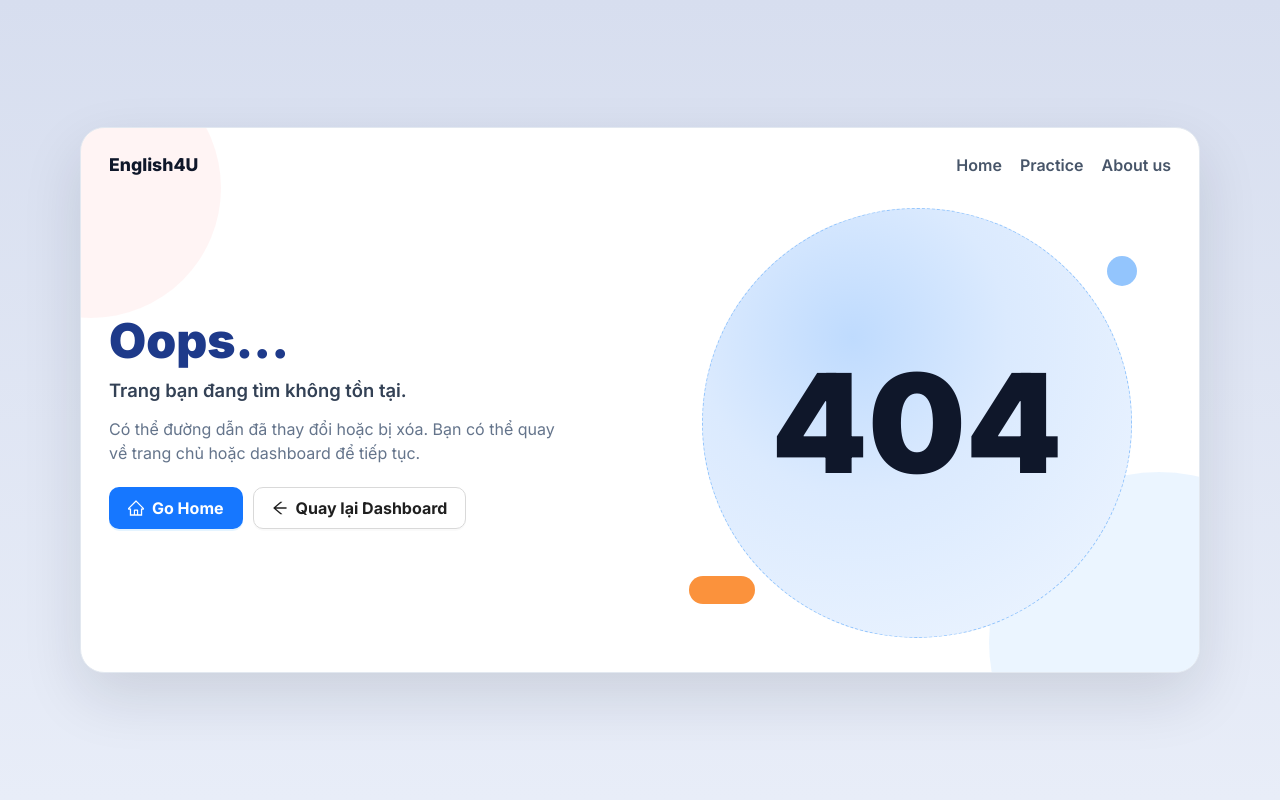
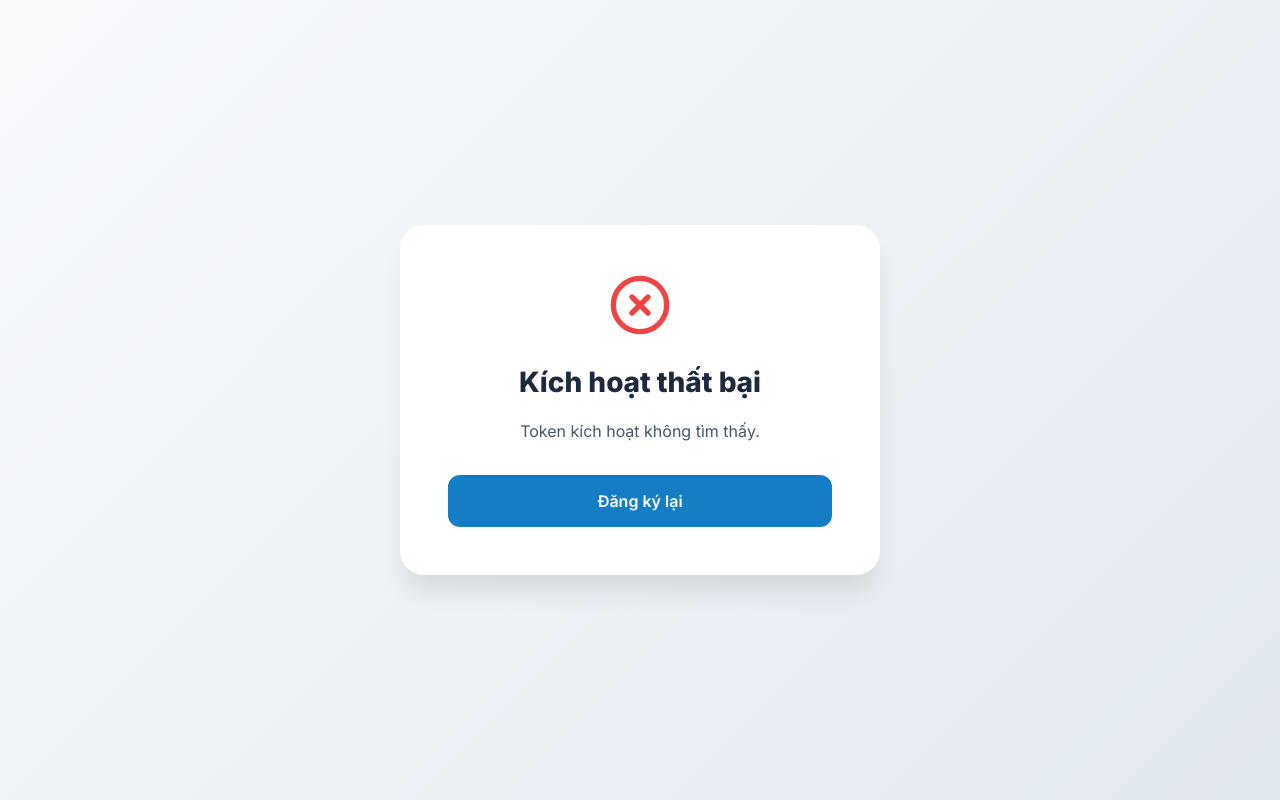
Before and after one commit to mtri9904/English4U, a React (Vite) app in the folder english4u-frontend/: page /confirm-email in a window 1280 px wide. Built offline with nearby package versions, Linux system fonts and the light colour scheme; no server answers; what @cloudinary/url-gen would draw is missing.

Commit message:
fix: route email activation link to frontend confirm-email page to bypass chrome safe browsing warning

```diff
--- a/english4u-frontend/src/app/router/index.tsx
+++ b/english4u-frontend/src/app/router/index.tsx
@@ -6,6 +6,7 @@ import { AboutPage } from '@/features/home/pages/AboutPage';
 import { ContactPage } from '@/features/home/pages/ContactPage';
 import { LoginPage } from '@/features/auth/pages/LoginPage';
 import ResetPasswordPage from '@/features/auth/pages/ResetPasswordPage';
+import { ConfirmEmailPage } from '@/features/auth/pages/ConfirmEmailPage';
 import {
     AdminLoginPage,
     AdminDashboard,
@@ -71,6 +72,10 @@ export const appRouter = createBrowserRouter([
     {
         path: '/reset-password',
         element: <ResetPasswordPage />,
+    },
+    {
+        path: '/confirm-email',
+        element: <ConfirmEmailPage />,
     },
     {
         path: '/admin/login',
--- a/english4u-frontend/src/features/auth/api/auth.api.ts
+++ b/english4u-frontend/src/features/auth/api/auth.api.ts
@@ -15,8 +15,8 @@ export const authApi = {
         const response = await axiosInstance.post<AuthResponse>('auth/google', { idToken });
         return response.data;
     },
-    verifyEmail: async (token: string): Promise<any> => {
-        const response = await axiosInstance.get(`auth/verify-email`, { params: { token } });
+    confirmEmail: async (token: string): Promise<any> => {
+        const response = await axiosInstance.post('auth/confirm-email', null, { params: { token } });
         return response.data;
     },
     verifyOtp: async (data: { email: string; otp: string }): Promise<any> => {
@@ -53,9 +53,9 @@ export const useRegisterMutation = () => {
     });
 };
 
-export const useVerifyEmailMutation = () => {
+export const useConfirmEmailMutation = () => {
     return useMutation({
-        mutationFn: authApi.verifyEmail,
+        mutationFn: authApi.confirmEmail,
     });
 };
 
--- /dev/null
+++ b/english4u-frontend/src/features/auth/pages/ConfirmEmailPage.tsx
@@ -0,0 +1,62 @@
+import { useEffect, useState } from 'react';
+import { useSearchParams, Link } from 'react-router-dom';
+import { CheckCircle, XCircle, Loader2 } from 'lucide-react';
+import { useConfirmEmailMutation } from '../api/auth.api';
+
+export function ConfirmEmailPage() {
+    const [searchParams] = useSearchParams();
+    const token = searchParams.get('token');
+    const confirmMutation = useConfirmEmailMutation();
+    const [status, setStatus] = useState<'loading' | 'success' | 'error'>('loading');
+    const [errorMessage, setErrorMessage] = useState('');
+
+    useEffect(() => {
+        if (!token) {
+            setStatus('error');
+            setErrorMessage('Token kích hoạt không tìm thấy.');
+            return;
+        }
+
+        confirmMutation.mutate(token, {
+            onSuccess: () => {
+                setStatus('success');
+            },
+            onError: (error: any) => {
+                setStatus('error');
+                setErrorMessage(error.response?.data?.message || 'Liên kết kích hoạt đã hết hạn hoặc không hợp lệ.');
+            }
+        });
+    }, [token]);
+
+    return (
+        <div style={{ minHeight: '100vh', display: 'flex', alignItems: 'center', justifyContent: 'center', background: 'linear-gradient(135deg, #f8fafc 0%, #e2e8f0 100%)', padding: '20px', fontFamily: 'var(--font-sans)' }}>
+            <div style={{ maxWidth: '480px', width: '100%', background: '#fff', padding: '48px', borderRadius: '24px', boxShadow: '0 20px 25px -5px rgba(0, 0, 0, 0.1)', textAlign: 'center' }}>
+                {status === 'loading' && (
+                    <div style={{ display: 'flex', flexDirection: 'column', alignItems: 'center', gap: '24px' }}>
+                        <Loader2 size={64} className="animate-spin" style={{ color: 'var(--color-primary)' }} />
+                        <h2 style={{ fontSize: '1.5rem', fontWeight: 700 }}>Đang kích hoạt tài khoản</h2>
+                        <p style={{ color: 'var(--color-text-secondary)' }}>Vui lòng đợi trong giây lát khi chúng tôi xác nhận liên kết của bạn...</p>
+                    </div>
+                )}
+
+                {status === 'success' && (
+                    <div>
+                        <CheckCircle size={64} color="#10b981" style={{ margin: '0 auto 24px' }} />
+                        <h2 style={{ fontSize: '1.75rem', fontWeight: 800, marginBottom: '16px' }}>Thành công!</h2>
+                        <p style={{ color: 'var(--color-text-secondary)', marginBottom: '32px' }}>Tài khoản của bạn đã được kích hoạt thành công. Bây giờ bạn có thể đăng nhập để trải nghiệm hệ thống.</p>
+                        <Link to="/login" style={{ display: 'block', width: '100%', padding: '14px', background: 'var(--color-primary)', color: '#fff', borderRadius: '12px', fontWeight: 600, textDecoration: 'none' }}>Đăng nhập ngay</Link>
+                    </div>
+                )}
+
+                {status === 'error' && (
+                    <div>
+                        <XCircle size={64} color="#ef4444" style={{ margin: '0 auto 24px' }} />
+                        <h2 style={{ fontSize: '1.75rem', fontWeight: 800, marginBottom: '16px' }}>Kích hoạt thất bại</h2>
+                        <p style={{ color: 'var(--color-text-secondary)', marginBottom: '32px' }}>{errorMessage}</p>
+                        <Link to="/register" style={{ display: 'block', width: '100%', padding: '14px', background: 'var(--color-primary)', color: '#fff', borderRadius: '12px', fontWeight: 600, textDecoration: 'none' }}>Đăng ký lại</Link>
+                    </div>
+                )}
+            </div>
+        </div>
+    );
+}
```
Also changed, not shown: 1 other file (tests, documents, lock files or other folders).
